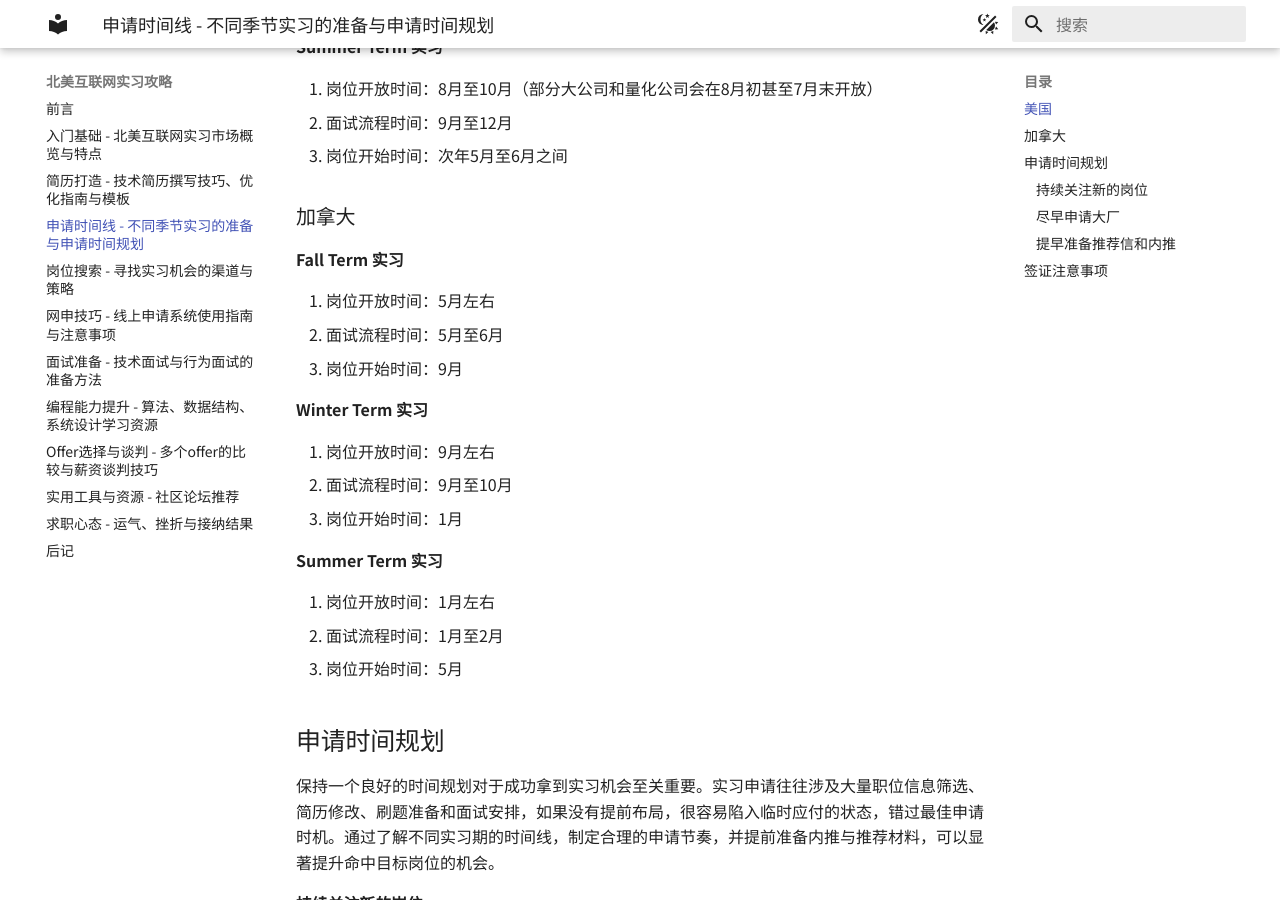
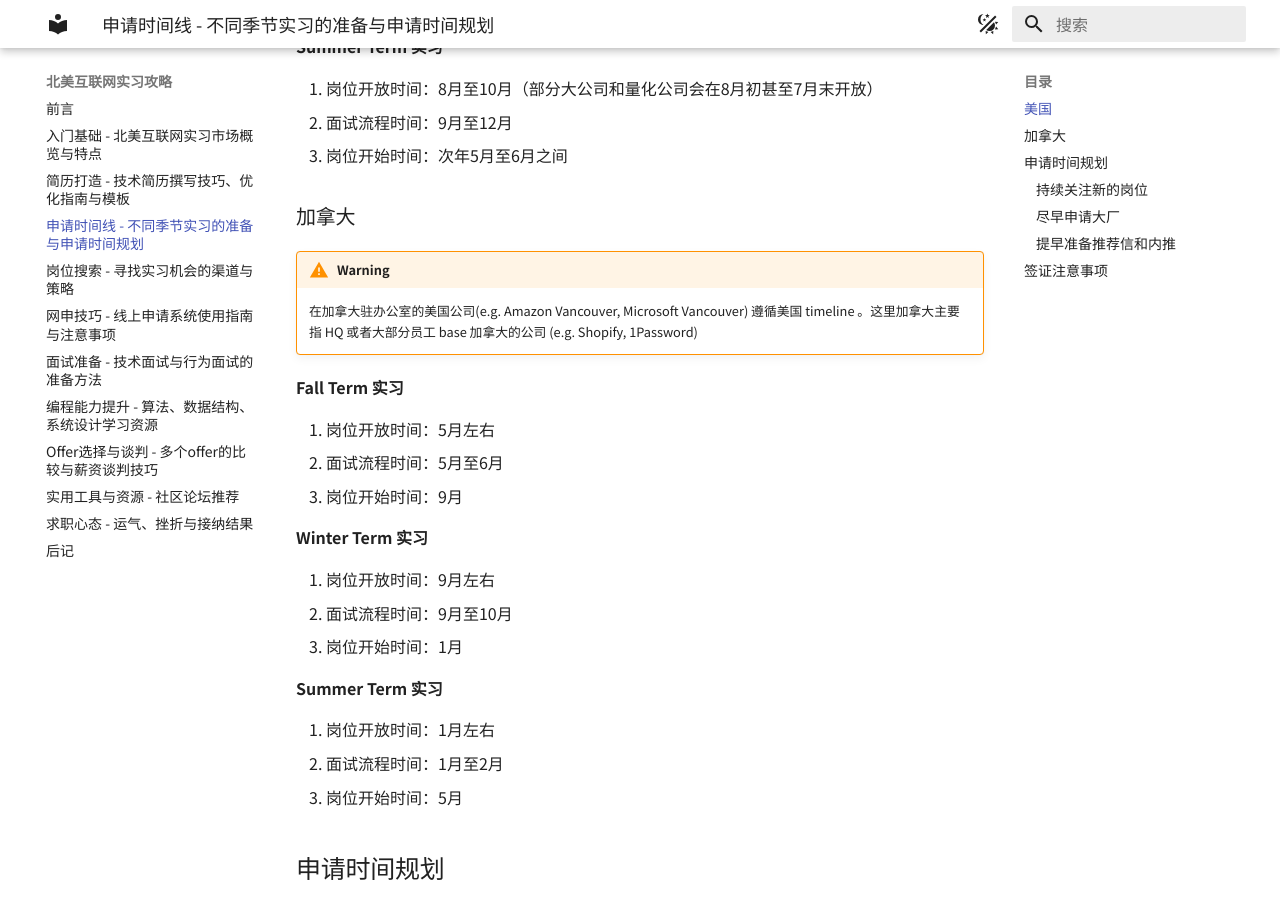
Before and after one commit to SamZhang02/internship-hunt-guide-cn, an MkDocs documentation site: the page built from docs/timelines.md, in a window 1280 px wide and 900 px high, scrolled down 1313 px. Built offline with MkDocs 1.6.1 and Material for MkDocs 9.7.7, drawn with Linux system fonts in a browser that asks for light colours.

Commit message:
Add a warning in timelines.md regarding American companies in Canada (#7)
* Add workflow to check build on PR

* Fix empty link

* format

* Add extra warning in timelines.md regarding American companies in Canada

```diff
--- a/docs/timelines.md
+++ b/docs/timelines.md
@@ -7,7 +7,9 @@
 <p align="center">
 	<img src="assets/timeline.png">
 </p>
+
 ### 美国
+
 **Fall Term 实习（较少公司提供，通常为co-op）**
 
 1. 岗位开放时间：4月至5月左右
@@ -27,6 +29,10 @@
 3. 岗位开始时间：次年5月至6月之间
 
 ### 加拿大
+
+<!-- prettier-ignore -->
+!!! Warning
+	在加拿大驻办公室的美国公司(e.g. Amazon Vancouver, Microsoft Vancouver) 遵循美国 timeline 。这里加拿大主要指 HQ 或者大部分员工 base 加拿大的公司 (e.g. Shopify, 1Password)
 
 **Fall Term 实习**
 
```
